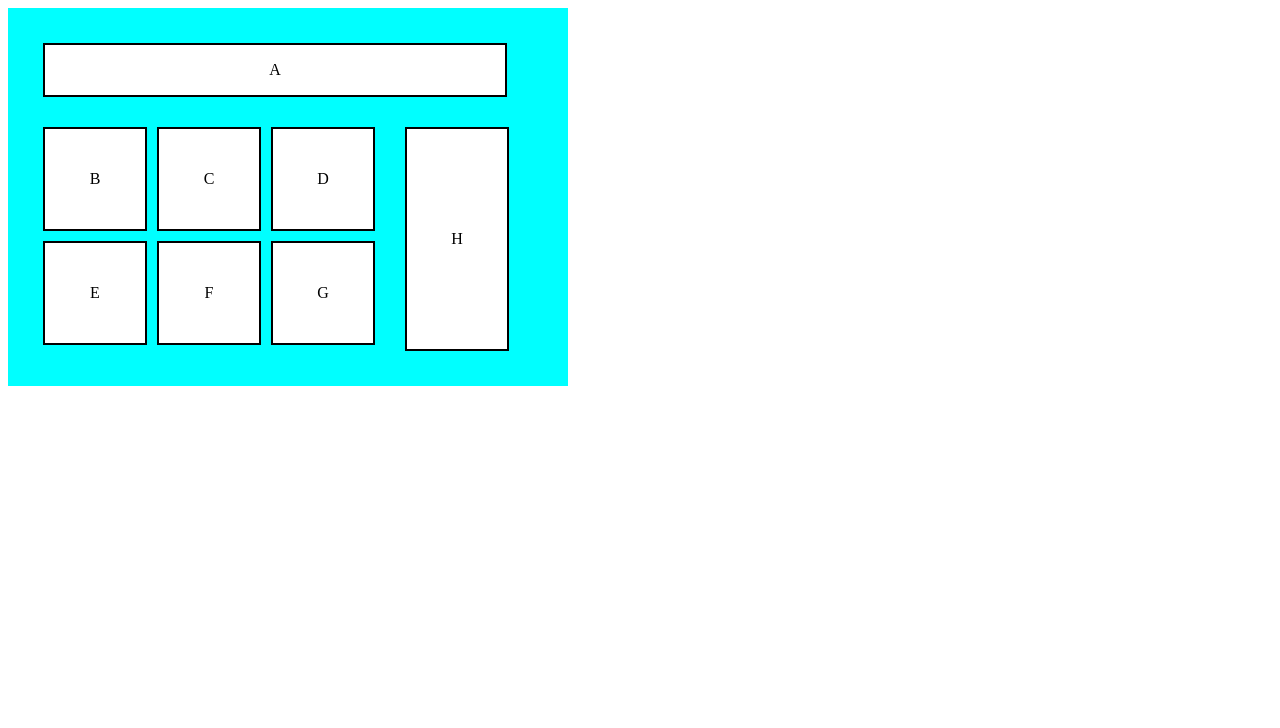
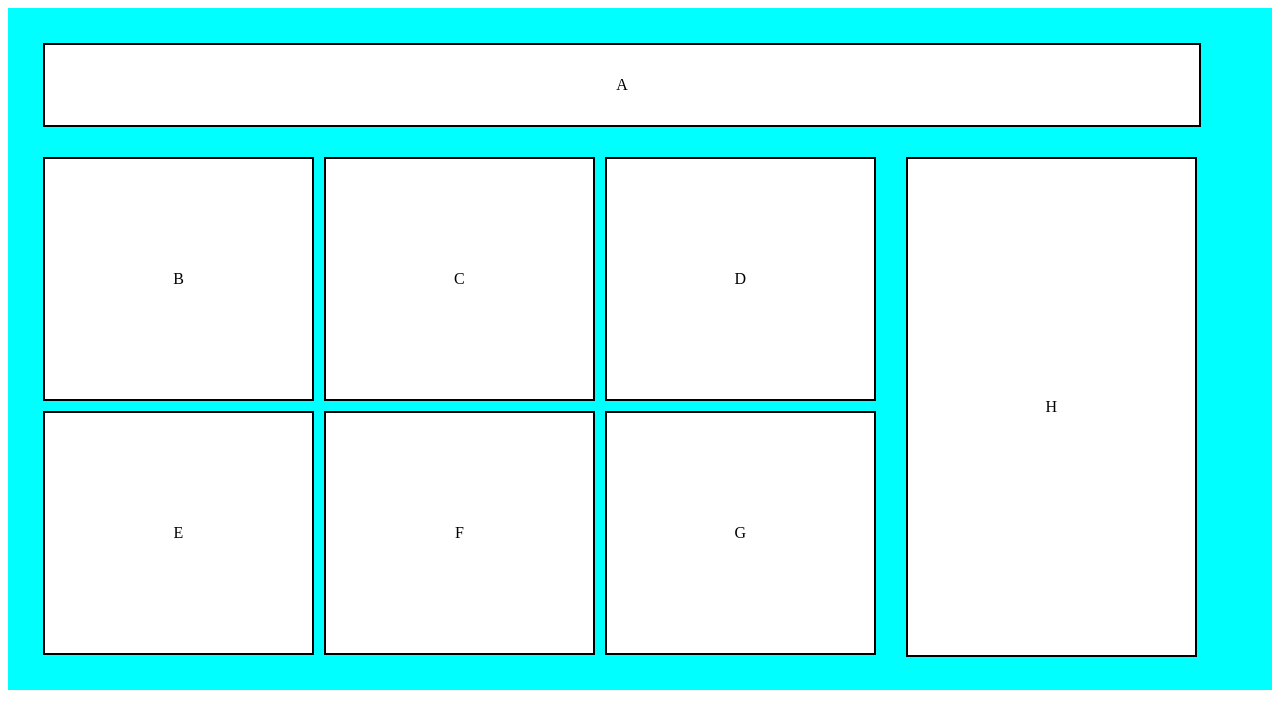
Before and after one commit to ValtinaA/Maquetaci-n, a plain HTML site: page index.html in a window 1280 px wide. Drawn offline with Linux system fonts and the light colour scheme.

Commit message:
Entrega final Definitiva

```diff
--- a/style.css
+++ b/style.css
@@ -1,7 +1,7 @@
 .Container {
   display: flex;
-  width: 500px;
-  max-height: 400px;
+  max-width: 100%;
+  max-height: 100vh;
   background-color: aqua;
   gap: 20px;
   padding: 30px;
@@ -10,10 +10,11 @@
 }
 .ContainerA {
   display: flex;
+  width: 97%;
 }
 .Cajon-A {
-  height: 50px;
-  width: 460px;
+  height: 10vh;
+  width: 100%;
   background-color: white;
   margin: 5px;
   border: 2px solid black;
@@ -23,12 +24,14 @@
   align-items: center;
 }
 .ContainerB-G {
+  width: 70%;
   .ContainerBCD {
     display: flex;
+    width: 100%;
   }
   .Cajon-B {
-    height: 100px;
-    width: 100px;
+    height: 30vh;
+    width: 33%;
     background-color: white;
     order: 0;
     margin: 5px;
@@ -39,8 +42,8 @@
     align-items: center;
   }
   .Cajon-C {
-    height: 100px;
-    width: 100px;
+    height: 30vh;
+    width: 33%;
     background-color: white;
     order: 1;
     margin: 5px;
@@ -51,8 +54,8 @@
     align-items: center;
   }
   .Cajon-D {
-    height: 100px;
-    width: 100px;
+    height: 30vh;
+    width: 33%;
     background-color: white;
     order: 2;
     margin: 5px;
@@ -64,10 +67,11 @@
   }
   .ContainerEFG {
     display: flex;
+    width: 100%;
   }
   .Cajon-E {
-    height: 100px;
-    width: 100px;
+    height: 30vh;
+    width: 33%;
     background-color: white;
     order: 4;
     margin: 5px;
@@ -78,8 +82,8 @@
     align-items: center;
   }
   .Cajon-F {
-    height: 100px;
-    width: 100px;
+    height: 30vh;
+    width: 33%;
     background-color: white;
     order: 5;
     margin: 5px;
@@ -90,8 +94,8 @@
     align-items: center;
   }
   .Cajon-G {
-    height: 100px;
-    width: 100px;
+    height: 30vh;
+    width: 33%;
     background-color: white;
     order: 6;
     margin: 5px;
@@ -105,10 +109,12 @@
 
 .ContainerH {
   display: flex;
+  width: 25%;
+  height: 62vh;
 }
 .Cajon-H {
-  height: 220px;
-  width: 100px;
+  height: 100%;
+  width: 100%;
   background-color: white;
   order: 3;
   margin: 5px;
```
